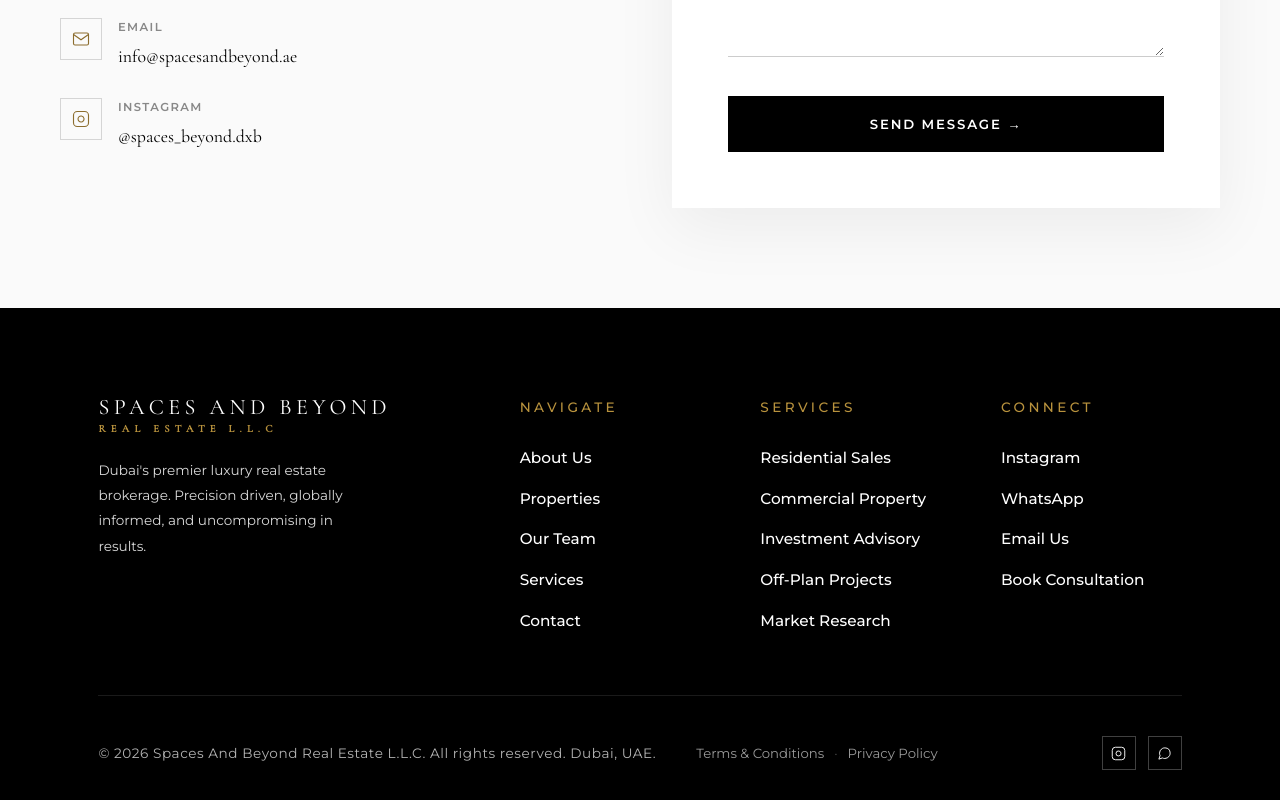
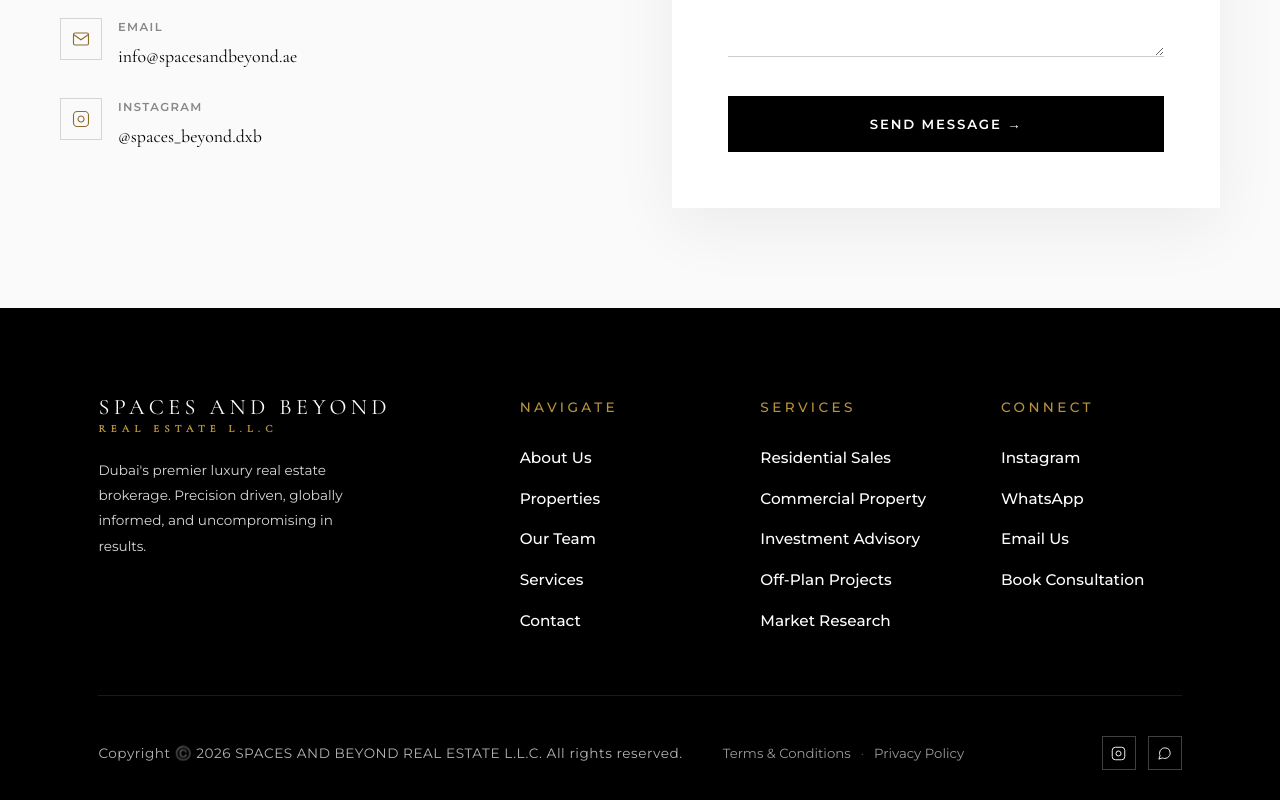
Before and after one commit to tanveersinghbhamra/spaces_beyond_nextjs, a Next.js app: page / in a window 1280 px wide. Shown: the part 10082-10882 px from the top of the page. Built offline with nearby package versions, Linux system fonts and the light colour scheme; no server answers; the database is empty.

Commit message:
Update footer copyright text for consistency and branding

```diff
--- a/components/Footer.js
+++ b/components/Footer.js
@@ -52,7 +52,7 @@ export default function Footer({ content }) {
 
                 <div className="footer__bottom">
                     <div className="footer__bottom-row">
-                        <p className="footer__copy">© 2026 Spaces And Beyond Real Estate L.L.C. All rights reserved. Dubai, UAE.</p>
+                        <p className="footer__copy">Copyright ©️ 2026 SPACES AND BEYOND REAL ESTATE L.L.C. All rights reserved.</p>
                         <div className="footer__legal-links">
                             <Link href="/terms" className="footer__legal-link">Terms & Conditions</Link>
                             <span className="footer__legal-sep">·</span>
```
